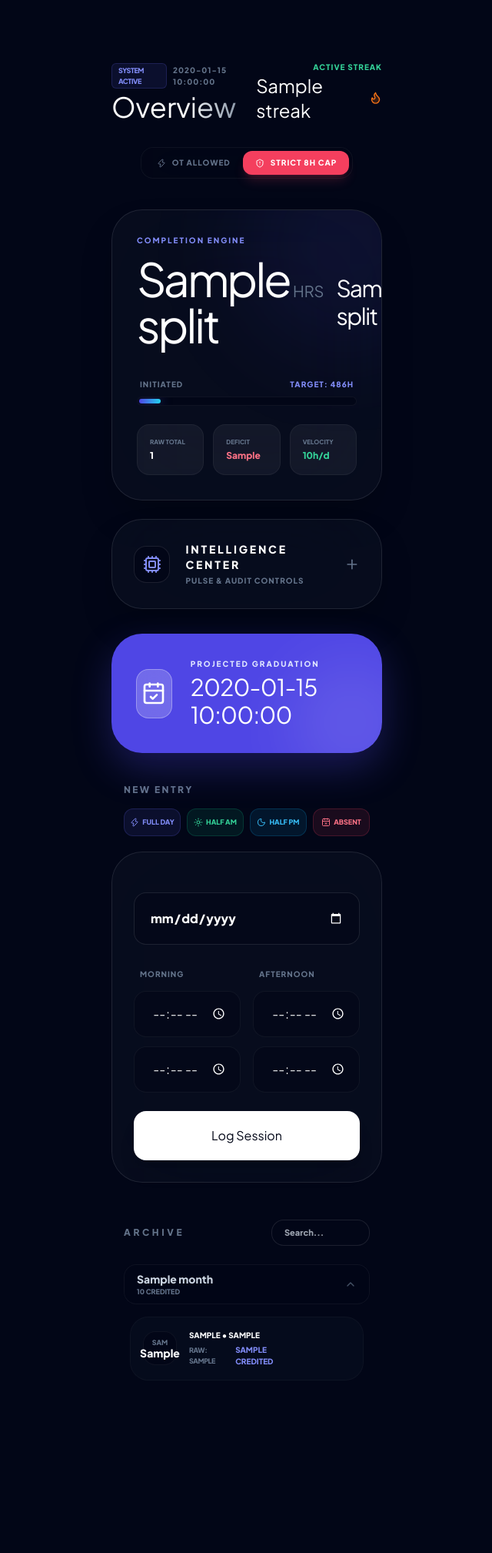
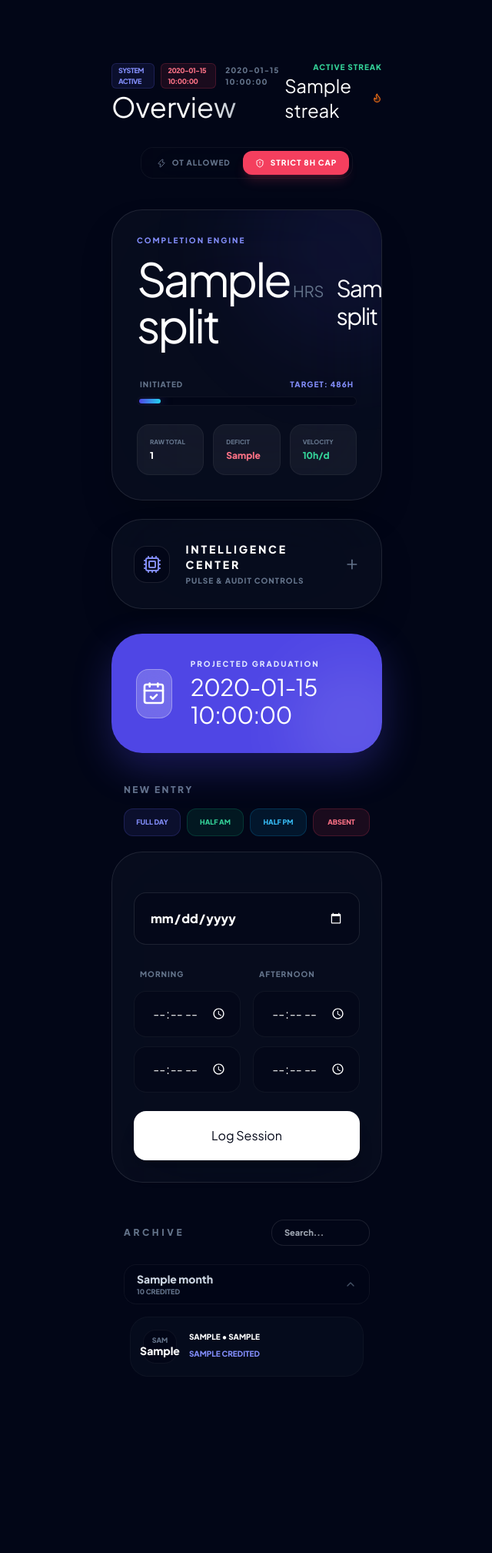
Before and after one commit to Amitred11/ojt, a Python web app: template templates/main/index.html in a window 1280 px wide. Shown: the whole page at 77% size, without its empty margins (319-959 px from the left). After the commit the page ends 1788 px from the top, so only its background shows below. Run offline with Jinja, Linux system fonts and the light colour scheme; the template is opened without the code that fills it: most values are stand-ins (such as "Sample title", 1, 10 or a date in 2020); some libraries are stand-ins or nearby versions.

Commit message:
FIXED WHAT YOU WANT

```diff
--- a/templates/main/index.html
+++ b/templates/main/index.html
@@ -10,7 +10,10 @@
                 <div class="px-2 py-0.5 rounded-md bg-indigo-500/10 border border-indigo-500/20">
                     <p class="text-[9px] font-black text-indigo-400 uppercase tracking-tighter">System Active</p>
                 </div>
-                <p class="text-slate-500 text-[10px] font-bold uppercase tracking-widest">{{ today }}</p>
+                <div class="px-2 py-0.5 rounded-md {% if today_type == 'Work Day' %}bg-emerald-500/10 border-emerald-500/20{% else %}bg-rose-500/10 border-rose-500/20{% endif %} border">
+                    <p class="text-[9px] font-black {% if today_type == 'Work Day' %}text-emerald-400{% else %}text-rose-400{% endif %} uppercase tracking-tighter">{{ today_type }}</p>
+                </div>
+                <p class="text-slate-500 text-[10px] font-bold uppercase tracking-widest ml-1">{{ today }}</p>
             </div>
             <h1 class="text-4xl font-900 tracking-tightest bg-gradient-to-r from-white via-white to-slate-500 bg-clip-text text-transparent">Overview</h1>
         </div>
@@ -37,7 +40,8 @@
     </div>
 
     <!-- 1. PROGRESS CARD -->
-    <div class="relative overflow-hidden bg-slate-900/40 backdrop-blur-3xl rounded-[2.5rem] p-8 mb-6 border border-white/10 shadow-2xl">
+    <!-- ADDED ID: stats-container -->
+    <div id="stats-container" class="relative overflow-hidden bg-slate-900/40 backdrop-blur-3xl rounded-[2.5rem] p-8 mb-6 border border-white/10 shadow-2xl">
         <div class="absolute -right-20 -top-20 w-64 h-64 bg-indigo-600/10 rounded-full blur-3xl"></div>
         <div class="relative z-10">
             <div class="flex justify-between items-start mb-10">
@@ -90,8 +94,9 @@
         </div>
     </div>
 
-    <!-- 2. INTELLIGENCE CENTER (WITH TOOLTIPS ONLY HERE) -->
-    <details class="bg-slate-900/40 backdrop-blur-3xl rounded-[2.5rem] border border-white/10 mb-8 overflow-hidden group/analytics shadow-2xl">
+    <!-- 2. INTELLIGENCE CENTER -->
+    <!-- ADDED ID: intelligence-container -->
+    <details id="intelligence-container" class="bg-slate-900/40 backdrop-blur-3xl rounded-[2.5rem] border border-white/10 mb-8 overflow-hidden group/analytics shadow-2xl">
         <summary class="flex items-center justify-between p-7 cursor-pointer list-none outline-none select-none">
             <div class="flex items-center gap-5">
                 <div class="w-12 h-12 rounded-2xl bg-slate-950 flex items-center justify-center border border-white/10">
@@ -209,7 +214,8 @@
     </details>
 
     <!-- 3. ETA CARD -->
-    <div class="relative overflow-hidden bg-indigo-600 rounded-[2.5rem] p-8 mb-10 shadow-[0_20px_50px_rgba(79,70,229,0.3)]">
+    <!-- ADDED ID: eta-container -->
+    <div id="eta-container" class="relative overflow-hidden bg-indigo-600 rounded-[2.5rem] p-8 mb-10 shadow-[0_20px_50px_rgba(79,70,229,0.3)]">
         <div class="absolute -right-10 -bottom-10 w-40 h-40 bg-white/10 rounded-full blur-2xl"></div>
         <div class="flex items-center gap-6 relative z-10">
             <div class="w-16 h-16 rounded-2xl bg-white/20 backdrop-blur-md flex items-center justify-center border border-white/30">
@@ -228,27 +234,31 @@
     <div class="mb-12" id="log-section">
         <div class="flex flex-col gap-4 mb-5 px-4">
             <div class="flex justify-between items-center">
+                <div class="flex items-center gap-3">
                     <h2 id="form-title" class="text-xs font-black uppercase tracking-[0.2em] text-slate-500">New Entry</h2>
-                <button onclick="resetForm()" id="cancel-edit" class="hidden text-[10px] font-black text-slate-400 bg-white/5 px-4 py-2 rounded-xl">CANCEL</button>
+                    <div id="status-badge" class="hidden px-3 py-1 rounded-full text-[9px] font-black uppercase"></div>
                 </div>
-            <div class="flex flex-wrap gap-2">
-                <button type="button" onclick="quickFill()" class="flex-1 bg-indigo-500/10 border border-indigo-500/20 text-indigo-400 text-[9px] font-black py-2.5 rounded-xl uppercase flex items-center justify-center gap-1 transition-all hover:bg-indigo-500 hover:text-white">
-                    <i data-lucide="zap" class="w-3 h-3"></i> Full Day
-                </button>
-                <button type="button" onclick="setHalfDay('AM')" class="flex-1 bg-emerald-500/10 border border-emerald-500/20 text-emerald-400 text-[9px] font-black py-2.5 rounded-xl uppercase flex items-center justify-center gap-1 transition-all hover:bg-emerald-500 hover:text-white">
-                    <i data-lucide="sun" class="w-3 h-3"></i> Half AM
-                </button>
-                <button type="button" onclick="setHalfDay('PM')" class="flex-1 bg-sky-500/10 border border-sky-500/20 text-sky-400 text-[9px] font-black py-2.5 rounded-xl uppercase flex items-center justify-center gap-1 transition-all hover:bg-sky-500 hover:text-white">
-                    <i data-lucide="moon" class="w-3 h-3"></i> Half PM
-                </button>
-                <button type="button" onclick="setAbsent()" class="flex-1 bg-rose-500/10 border border-rose-500/20 text-rose-400 text-[9px] font-black py-2.5 rounded-xl uppercase flex items-center justify-center gap-1 transition-all hover:bg-rose-500 hover:text-white">
-                    <i data-lucide="calendar-x" class="w-3 h-3"></i> Absent
-                </button>
+                <button type="button" onclick="resetForm()" id="cancel-edit" class="hidden text-[10px] font-black text-slate-400 bg-white/5 px-4 py-2 rounded-xl">CANCEL</button>
+            </div>
+            <div class="flex flex-wrap gap-2" id="form-controls">
+                <button type="button" onclick="quickFill()" class="quick-btn flex-1 bg-indigo-500/10 border border-indigo-500/20 text-indigo-400 text-[9px] font-black py-2.5 rounded-xl uppercase flex items-center justify-center gap-1">Full Day</button>
+                <button type="button" onclick="setHalfDay('AM')" class="quick-btn flex-1 bg-emerald-500/10 border border-emerald-500/20 text-emerald-400 text-[9px] font-black py-2.5 rounded-xl uppercase">Half AM</button>
+                <button type="button" onclick="setHalfDay('PM')" class="quick-btn flex-1 bg-sky-500/10 border border-sky-500/20 text-sky-400 text-[9px] font-black py-2.5 rounded-xl uppercase">Half PM</button>
+                <button type="button" onclick="setAbsent()" class="quick-btn flex-1 bg-rose-500/10 border border-rose-500/20 text-rose-400 text-[9px] font-black py-2.5 rounded-xl uppercase">Absent</button>
             </div>
         </div>
-        <form method="POST" id="log-form" class="bg-slate-900/40 backdrop-blur-3xl rounded-[2.5rem] p-7 border border-white/10 space-y-6">
+
+        <form id="log-form" class="bg-slate-900/40 backdrop-blur-3xl rounded-[2.5rem] p-7 border border-white/10 space-y-6">
             <input type="hidden" name="log_id" id="log_id">
-            <input type="date" name="log_date" id="log_date" value="{{ today }}" required class="w-full bg-slate-950/50 border border-white/10 rounded-2xl p-5 outline-none text-white font-bold">
+            <div class="relative z-[60]">
+                <input type="date" name="log_date" id="log_date" value="{{ today }}" onchange="checkDateRestrictions()" required class="w-full bg-slate-950/50 border border-white/10 rounded-2xl p-5 outline-none text-white font-bold">
+            </div>
+            <div class="relative">
+                <div id="restriction-overlay" class="hidden absolute inset-0 z-50 bg-slate-950/80 backdrop-blur-md rounded-2xl flex-col items-center justify-center text-center p-6">
+                    <i data-lucide="calendar-off" class="text-rose-500 w-8 h-8 mb-3"></i>
+                    <h3 class="text-white font-black uppercase tracking-widest text-xs">Restricted Day</h3>
+                    <p id="restriction-msg" class="text-slate-400 text-[9px] uppercase mt-1 font-bold"></p>
+                </div>
                 <div class="grid grid-cols-2 gap-4">
                     <div class="space-y-3">
                         <label class="text-[10px] text-slate-500 font-black uppercase tracking-widest ml-2">Morning</label>
@@ -261,17 +271,18 @@
                         <input type="time" name="pm_out" id="pm_out" class="w-full bg-slate-950/50 border border-white/5 rounded-2xl p-4 text-center text-white">
                     </div>
                 </div>
-            <button type="submit" id="submit-btn" class="w-full bg-white text-slate-950 font-900 py-5 rounded-2xl shadow-xl">Log Session</button>
+                <button type="submit" id="submit-btn" class="w-full bg-white text-slate-950 font-900 py-5 rounded-2xl shadow-xl mt-6">Log Session</button>
+            </div>
         </form>
     </div>
 
     <!-- 5. ARCHIVE -->
+    <div id="archive-container">
         <div class="mb-8 px-4">
             <div class="flex items-center justify-between mb-6">
                 <h2 class="text-xs font-black uppercase tracking-[0.3em] text-slate-500">Archive</h2>
                 <input type="text" id="logSearch" placeholder="Search..." class="bg-slate-950 border border-white/10 rounded-2xl py-2 px-4 text-[11px] font-bold text-white w-32 outline-none focus:w-48 transition-all">
             </div>
-
             <div class="space-y-4">
                 {% for month, data in grouped_logs.items() %}
                 <details {% if loop.first %}open{% endif %} class="group month-folder">
@@ -282,7 +293,6 @@
                         </div>
                         <i data-lucide="chevron-down" class="w-4 h-4 text-slate-600 group-open:rotate-180 transition-transform"></i>
                     </summary>
-
                     <div class="space-y-3 mt-4 px-2">
                         {% for log in data.logs %}
                         <div class="log-item bg-slate-900/30 border border-white/[0.03] rounded-3xl p-4 flex items-center justify-between group/item" data-date="{{ log.log_date }}" data-day="{{ log.display_weekday }}">
@@ -293,17 +303,11 @@
                                 </div>
                                 <div>
                                     <p class="text-[10px] font-black text-white uppercase">{{ log.am_str }} • {{ log.pm_str }}</p>
-                                <div class="flex items-center gap-2 mt-1">
-                                    <span class="text-[9px] font-bold text-slate-500 uppercase tracking-tighter">Raw: {{ log.raw_str }}</span>
-                                    <div class="flex items-center gap-1.5">
                                     <span class="text-[10px] font-black text-indigo-400 uppercase">{{ log.credited_str }} Credited</span>
-                                    </div>
-                                </div>
                                 </div>
                             </div>
                             <div class="flex items-center gap-1 opacity-0 group-hover/item:opacity-100 transition-opacity">
                                 <button onclick="editLog('{{ log.id }}', '{{ log.log_date }}', '{{ log.am_in }}', '{{ log.am_out }}', '{{ log.pm_in }}', '{{ log.pm_out }}')" class="w-8 h-8 flex items-center justify-center rounded-lg text-slate-500 hover:text-indigo-400"><i data-lucide="pencil" class="w-3.5 h-3.5"></i></button>
-                            <!-- FIXED RL.ID TO LOG.ID HERE -->
                                 <button onclick="confirmDelete(event, '{{ url_for('tracker.delete_log', log_id=log.id) }}')" class="w-8 h-8 flex items-center justify-center rounded-lg text-slate-500 hover:text-red-400"><i data-lucide="trash-2" class="w-3.5 h-3.5"></i></button>
                             </div>
                         </div>
@@ -314,28 +318,85 @@
             </div>
         </div>
     </div>
+</div>
 
 <script>
     lucide.createIcons();
+    const HOLIDAYS = {{ ph_holidays|tojson }};
+
+    // FORM AJAX HANDLER
+    document.getElementById('log-form').addEventListener('submit', async (e) => {
+        e.preventDefault();
+        const btn = document.getElementById('submit-btn');
+        btn.innerText = "Processing...";
+        btn.disabled = true;
+
+        const formData = new FormData(e.target);
+        try {
+            // 1. Submit the form in the background
+            await fetch(window.location.href, { method: 'POST', body: formData });
+
+            // 2. Silently fetch the current page again to get updated HTML
+            const response = await fetch(window.location.href);
+            const html = await response.text();
+            const parser = new DOMParser();
+            const doc = parser.parseFromString(html, 'text/html');
+
+            // 3. Swap only the relevant containers
+            ['stats-container', 'intelligence-container', 'eta-container', 'archive-container'].forEach(id => {
+                document.getElementById(id).innerHTML = doc.getElementById(id).innerHTML;
+            });
+
+            // 4. Reset UI
+            resetForm();
+            lucide.createIcons();
+            btn.disabled = false;
+        } catch (err) {
+            console.error("Submission failed", err);
+            btn.innerText = "Error - Retry";
+            btn.disabled = false;
+        }
+    });
+
+    function checkDateRestrictions() {
+        const dateInput = document.getElementById('log_date');
+        const dateStr = dateInput.value;
+        if (!dateStr) return;
+        const [y, m, d] = dateStr.split('-').map(Number);
+        const selectedDate = new Date(y, m - 1, d);
+        const dayOfWeek = selectedDate.getDay();
+        const isWeekend = (dayOfWeek === 0 || dayOfWeek === 6);
+        const isHoliday = HOLIDAYS.includes(dateStr);
+        const overlay = document.getElementById('restriction-overlay');
+        const badge = document.getElementById('status-badge');
+        const controls = document.querySelectorAll('.quick-btn');
+
+        if (isWeekend || isHoliday) {
+            overlay.classList.remove('hidden'); overlay.classList.add('flex');
+            document.getElementById('restriction-msg').innerText = isWeekend ? "Weekend Logging Blocked" : "Public Holiday: Blocked";
+            badge.innerText = isWeekend ? "Weekend" : "Holiday";
+            badge.className = "px-3 py-1 rounded-full text-[9px] font-black uppercase bg-rose-500/10 text-rose-500 border border-rose-500/20";
+            badge.classList.remove('hidden');
+            controls.forEach(b => { b.style.opacity = '0.3'; b.style.pointerEvents = 'none'; });
+        } else {
+            overlay.classList.add('hidden'); overlay.classList.remove('flex');
+            badge.classList.add('hidden');
+            controls.forEach(b => { b.style.opacity = '1'; b.style.pointerEvents = 'auto'; });
+        }
+    }
 
     function quickFill() {
-        document.getElementById('am_in').value = "08:00";
-        document.getElementById('am_out').value = "12:00";
-        document.getElementById('pm_in').value = "13:00";
-        document.getElementById('pm_out').value = "17:00";
+        document.getElementById('am_in').value = "08:00"; document.getElementById('am_out').value = "12:00";
+        document.getElementById('pm_in').value = "13:00"; document.getElementById('pm_out').value = "17:00";
     }
 
     function setHalfDay(shift) {
         if (shift === 'AM') {
-            document.getElementById('am_in').value = "08:00";
-            document.getElementById('am_out').value = "12:00";
-            document.getElementById('pm_in').value = "";
-            document.getElementById('pm_out').value = "";
+            document.getElementById('am_in').value = "08:00"; document.getElementById('am_out').value = "12:00";
+            document.getElementById('pm_in').value = ""; document.getElementById('pm_out').value = "";
         } else {
-            document.getElementById('am_in').value = "";
-            document.getElementById('am_out').value = "";
-            document.getElementById('pm_in').value = "13:00";
-            document.getElementById('pm_out').value = "17:00";
+            document.getElementById('am_in').value = ""; document.getElementById('am_out').value = "";
+            document.getElementById('pm_in').value = "13:00"; document.getElementById('pm_out').value = "17:00";
         }
     }
 
@@ -353,6 +414,7 @@
         document.getElementById('form-title').innerText = "Update Session";
         document.getElementById('submit-btn').innerText = "Update Session";
         document.getElementById('cancel-edit').classList.remove('hidden');
+        checkDateRestrictions();
         window.scrollTo({ top: 0, behavior: 'smooth' });
     }
 
@@ -363,20 +425,24 @@
         document.getElementById('form-title').innerText = "New Entry";
         document.getElementById('submit-btn').innerText = "Log Session";
         document.getElementById('cancel-edit').classList.add('hidden');
+        checkDateRestrictions();
     }
 
     function confirmDelete(e, url) {
         e.preventDefault();
-        if(confirm("Delete this record permanently?")) window.location.href = url;
+        if(confirm("Delete this record permanently?")) {
+            fetch(url).then(() => {
+                fetch(window.location.href).then(r => r.text()).then(html => {
+                    const doc = (new DOMParser()).parseFromString(html, 'text/html');
+                    ['stats-container', 'intelligence-container', 'eta-container', 'archive-container'].forEach(id => {
+                        document.getElementById(id).innerHTML = doc.getElementById(id).innerHTML;
+                    });
+                    lucide.createIcons();
+                });
+            });
+        }
     }
 
-    const searchInput = document.getElementById('logSearch');
-    searchInput.addEventListener('input', function(e) {
-        const term = e.target.value.toLowerCase();
-        document.querySelectorAll('.log-item').forEach(item => {
-            const match = item.getAttribute('data-date').includes(term) || item.getAttribute('data-day').toLowerCase().includes(term);
-            item.style.display = match ? 'flex' : 'none';
-        });
-    });
+    document.addEventListener('DOMContentLoaded', checkDateRestrictions);
 </script>
 {% endblock %}
```
Also changed, not shown: routes/tracker.py (+26 -40 lines). Lines whose indentation alone changed are shown as unchanged.
